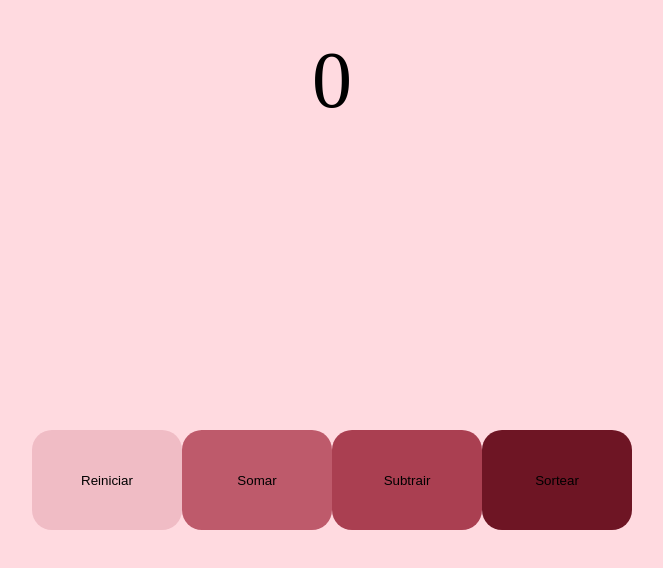
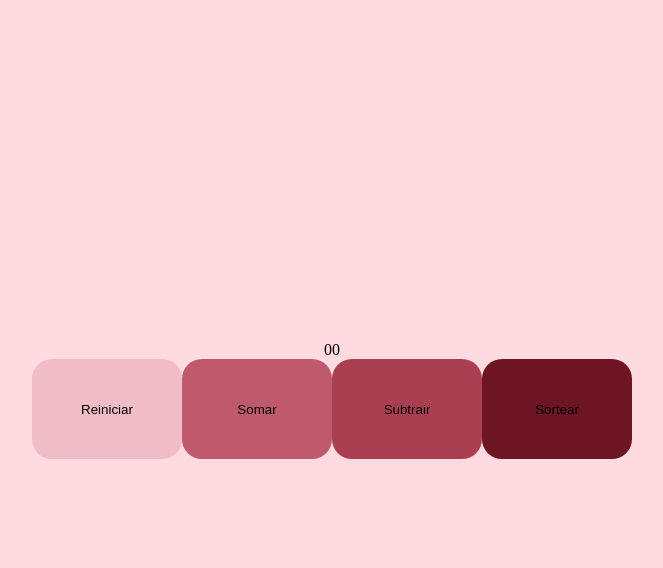
Before and after one commit to Julia-F-cereda/react-test, a React (Vite) app: page / in a window 1280 px wide. Shown: the top 568 px of the page, without its empty margins (308-971 px from the left). Built offline with nearby package versions, Linux system fonts and the light colour scheme.

Commit message:
ADD: aparentemente o contador esta pronto e funcionando

```diff
--- a/src/components/Contador/Contador.jsx
+++ b/src/components/Contador/Contador.jsx
@@ -22,20 +22,37 @@
         setNum (Math.floor(Math.random() * (100 - 1) + 1));
     }
 
-    // const negativo = () =>{
-    //     setNum(numero < 0)
-    // }
+    const cores = () =>{
+        if(numero > 0) return styles.valorpos
+        if(numero<0) return styles.valorneg
+    }
+
+    const formatarCont = () =>{
+        if(numero >= 0 && numero < 10){
+            return `0${numero}`
+        }
+        return numero;
+    }
 
 
+// return (
+//   <li className="item">
+//     {isPacked ? name + ' ✅' : name}
+//   </li>
+// );
+// Você pode ler isso como “se isPackedfor verdadeiro, então ( ?) renderize name + ' ✅', caso contrário ( :) renderize name” .
+   return(
+    <>
 
-    return(
-        <>
-    <p className={styles.num}> {numero}</p>
     <div className={styles.botao}>
+        <p className={cores()}> {formatarCont()}</p>
+        <div className={styles.bot}>
         <button className={styles.reiniciar} onClick={reiniciar}>Reiniciar</button>
         <button className={styles.somar} onClick={somar}>Somar</button>
         <button className={styles.subtrair} onClick={subtrair}>Subtrair</button>
         <button className={styles.sortear} onClick={sortear}>Sortear</button>
+        </div>
+
     </div>
     </>
     );
--- a/src/components/Contador/Contador.module.css
+++ b/src/components/Contador/Contador.module.css
@@ -1,10 +1,12 @@
+
 .botao{
     width: 100vw;
-    height: 80vh;
+    height: 100vh;
     background-color: rgb(255, 218, 224);
     display: flex;
     justify-content: center;
     align-items: center;
+    flex-direction: column;
 
 }
 .reiniciar{
@@ -50,5 +52,16 @@
     justify-content: center;
     align-items: center;
     font-size: 80px;
-    height: 20vh;
+    height: 100%;
 }
+
+.valorpos{
+    color: green;
+
+
+}
+
+.valorneg{
+    color: red;
+
+}
```
